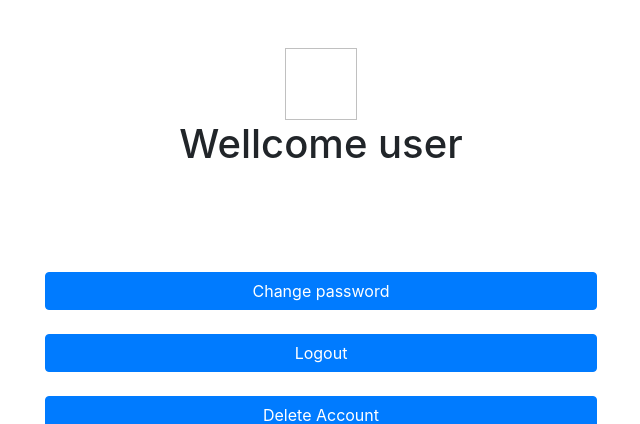
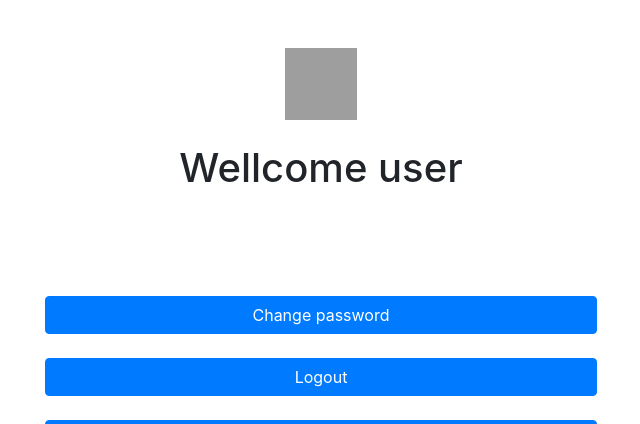
Before and after one commit to frauhuberr/MoWe, a PHP site: page /user_detail.php in a window 1280 px wide. Shown: the part 56-480 px from the top of the page, without its empty margins (319-959 px from the left). Run offline with PHP 8.4, Linux system fonts and the light colour scheme; a user stored in the database is signed in; grey boxes are pictures that could not be loaded.

Commit message:
logo update

```diff
--- a/php/user_detail.php
+++ b/php/user_detail.php
@@ -56,7 +56,7 @@
             </header>
             <main>
                 <div class="container p-5 text-center">
-                    <img class="..\test_images\naechster.png" alt="" width="72" height="72">
+                <img class="mb-4" src="..\test_images\naechster.png" alt="" width="72" height="72">
                     <h1>Wellcome user</h1>
                 </div>
                 <div class="text-center container-sm d-flex justify-content-center">
```
